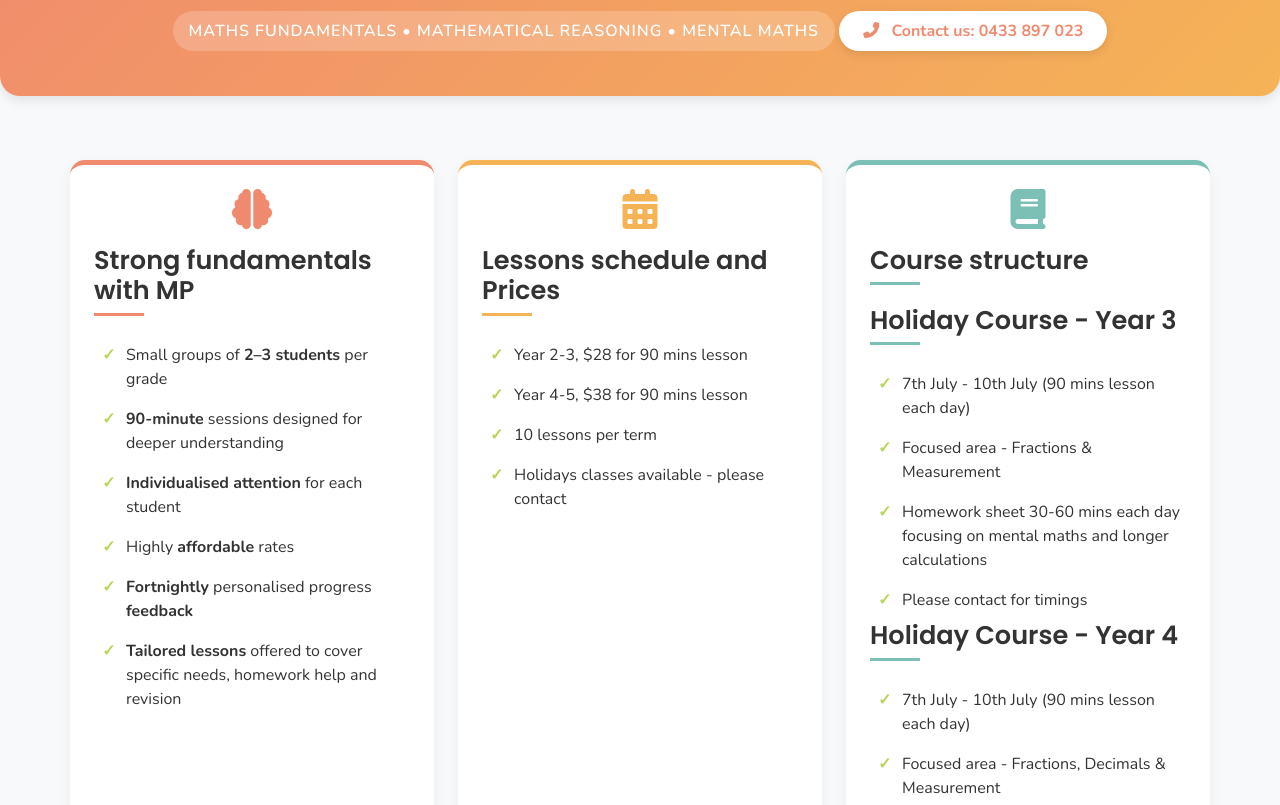
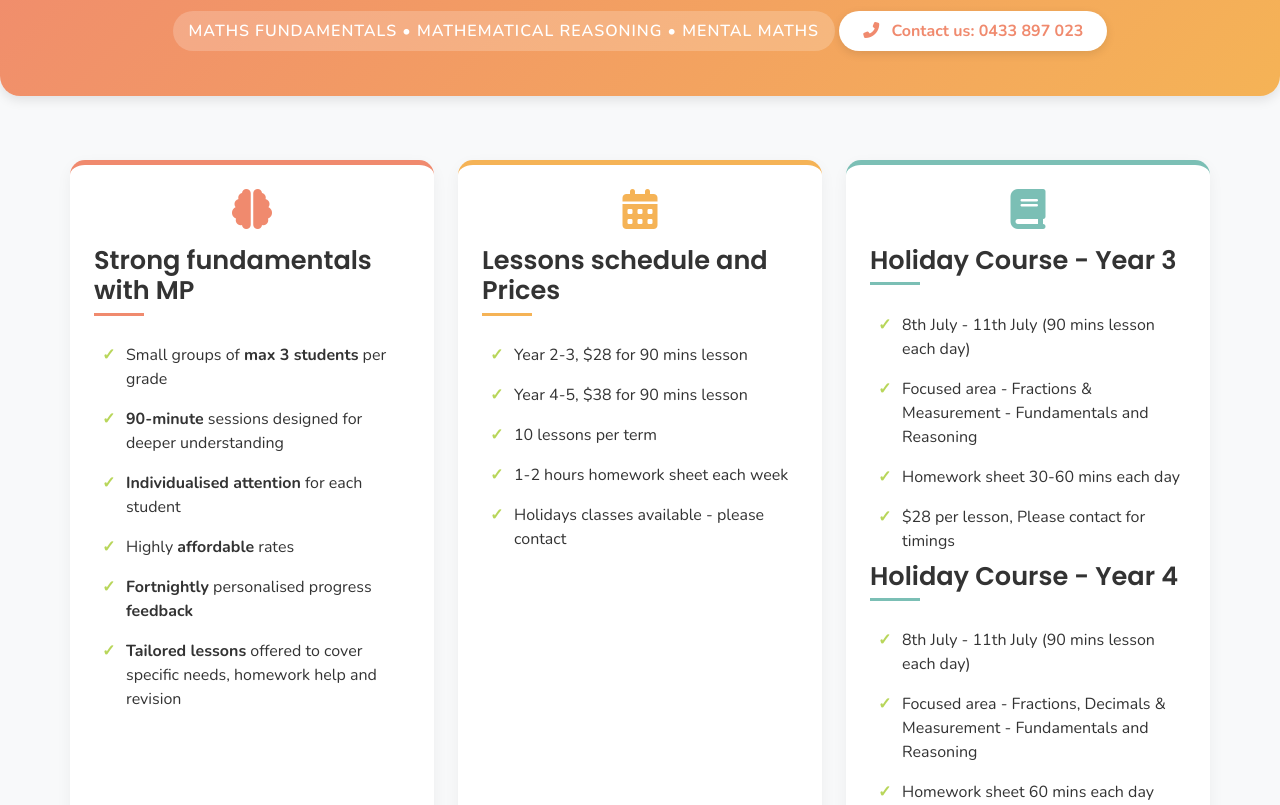
Before and after one commit to foramshah1210/foramshah1210.github.io, a plain HTML site: page Index_1.html in a window 1280 px wide. Shown: the part 145-950 px from the top of the page. Drawn offline with nearby package versions, Linux system fonts and the light colour scheme.

Commit message:
holidays class changes

```diff
--- a/Index_1.html
+++ b/Index_1.html
@@ -373,7 +373,7 @@
           </div>
           <h2>Strong fundamentals with MP</h2>
           <ul>
-            <li>Small groups of <b>2–3 students</b> per grade</li>
+            <li>Small groups of <b>max 3 students</b> per grade</li>
             <li><b>90-minute</b> sessions designed for deeper understanding</li>
             <li><b>Individualised attention</b> for each student</li>
             <li>Highly <b>affordable</b> rates</li>
@@ -393,6 +393,7 @@
             <li>Year 2-3, $28 for 90 mins lesson</li>
             <li>Year 4-5, $38 for 90 mins lesson</li>
             <li>10 lessons per term</li>
+            <li>1-2 hours homework sheet each week</li>
             <li>Holidays classes available - please contact</li>
             <!-- <li>OC preparation - please contact</li> -->
           </ul>
@@ -404,8 +405,8 @@
           <div class="text-center">
             <i class="fas fa-book info-card-icon"></i>
           </div>
-          <h2>Course structure</h2>
-          <!-- <ul>
+          <!-- <h2>Course structure</h2>
+          <ul>
             <li>Year 2</li>
             <li>Year 3</li>
             <li>Year 4</li>
@@ -414,17 +415,17 @@
           </ul> -->
           <h2>Holiday Course - Year 3</h2>
           <ul>
-            <li>7th July - 10th July (90 mins lesson each day)</li>
-            <li>Focused area - Fractions & Measurement</li>
-            <li>Homework sheet 30-60 mins each day focusing on mental maths and longer calculations</li>
-            <li>Please contact for timings</li>
+            <li>8th July - 11th July (90 mins lesson each day)</li>
+            <li>Focused area - Fractions & Measurement - Fundamentals and Reasoning</li>
+            <li>Homework sheet 30-60 mins each day</li>
+            <li>$28 per lesson, Please contact for timings</li>
           </ul>
           <h2>Holiday Course - Year 4</h2>
           <ul>
-            <li>7th July - 10th July (90 mins lesson each day)</li>
-            <li>Focused area - Fractions, Decimals & Measurement</li>
-            <li>Homework sheet 60 mins each day focusing on mental maths and longer calculations</li>
-            <li>Please contact for timings</li>
+            <li>8th July - 11th July (90 mins lesson each day)</li>
+            <li>Focused area - Fractions, Decimals & Measurement - Fundamentals and Reasoning</li>
+            <li>Homework sheet 60 mins each day</li>
+             <li>$33 per lesson, Please contact for timings</li>
           </ul>
         </div>
       </div>
@@ -547,7 +548,7 @@
           <i class="fas fa-map-marker-alt"></i> Baulkham Hills
         </div>
       </div>
-      <p class="mb-0">&copy; 2025 MathsbyMP Tutoring. All rights reserved.</p>
+      <p class="mb-0">&copy; 2025 MP Tutoring. All rights reserved.</p>
     </div>
   </footer>
 
```
Also changed, not shown: index.html (+10 -9 lines).
